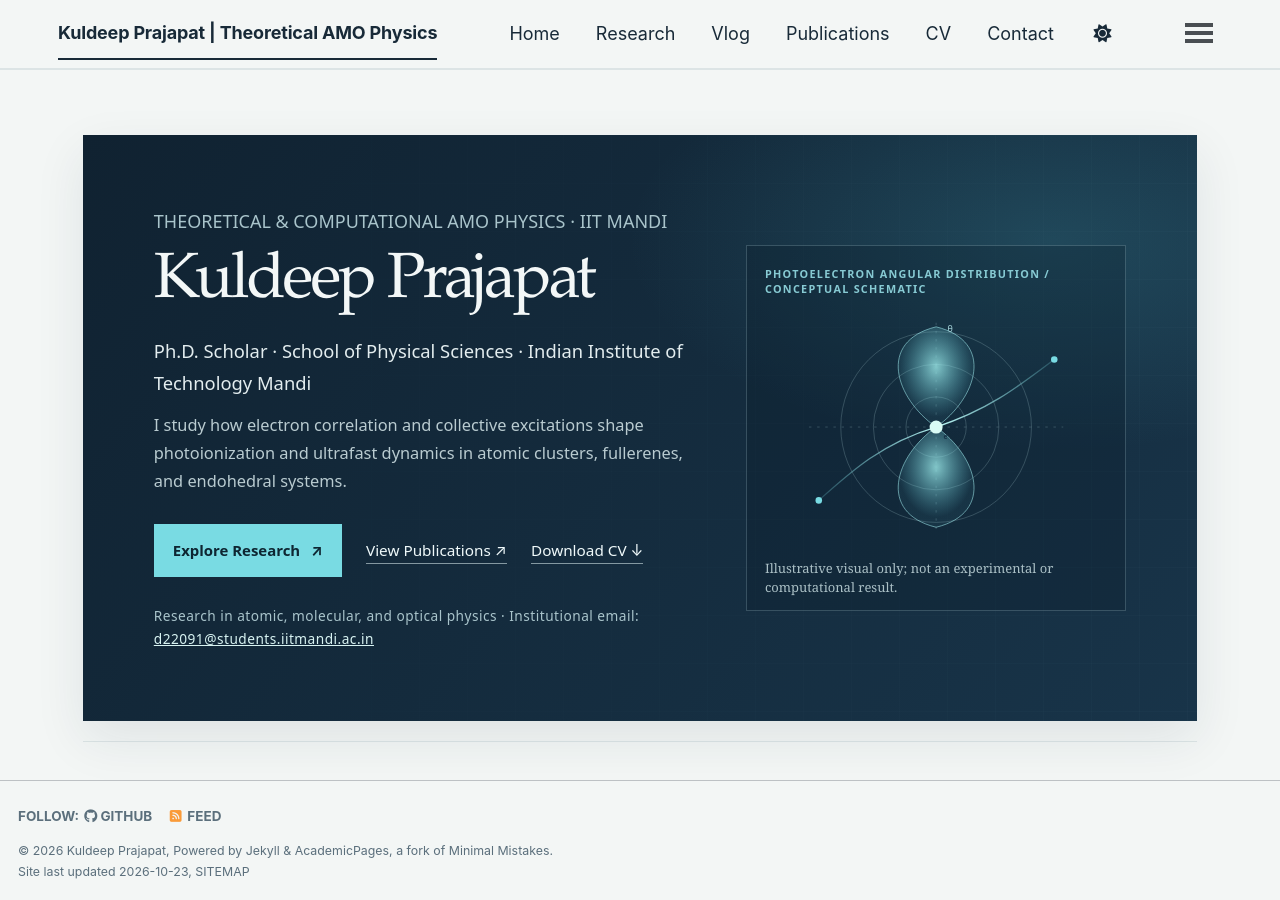
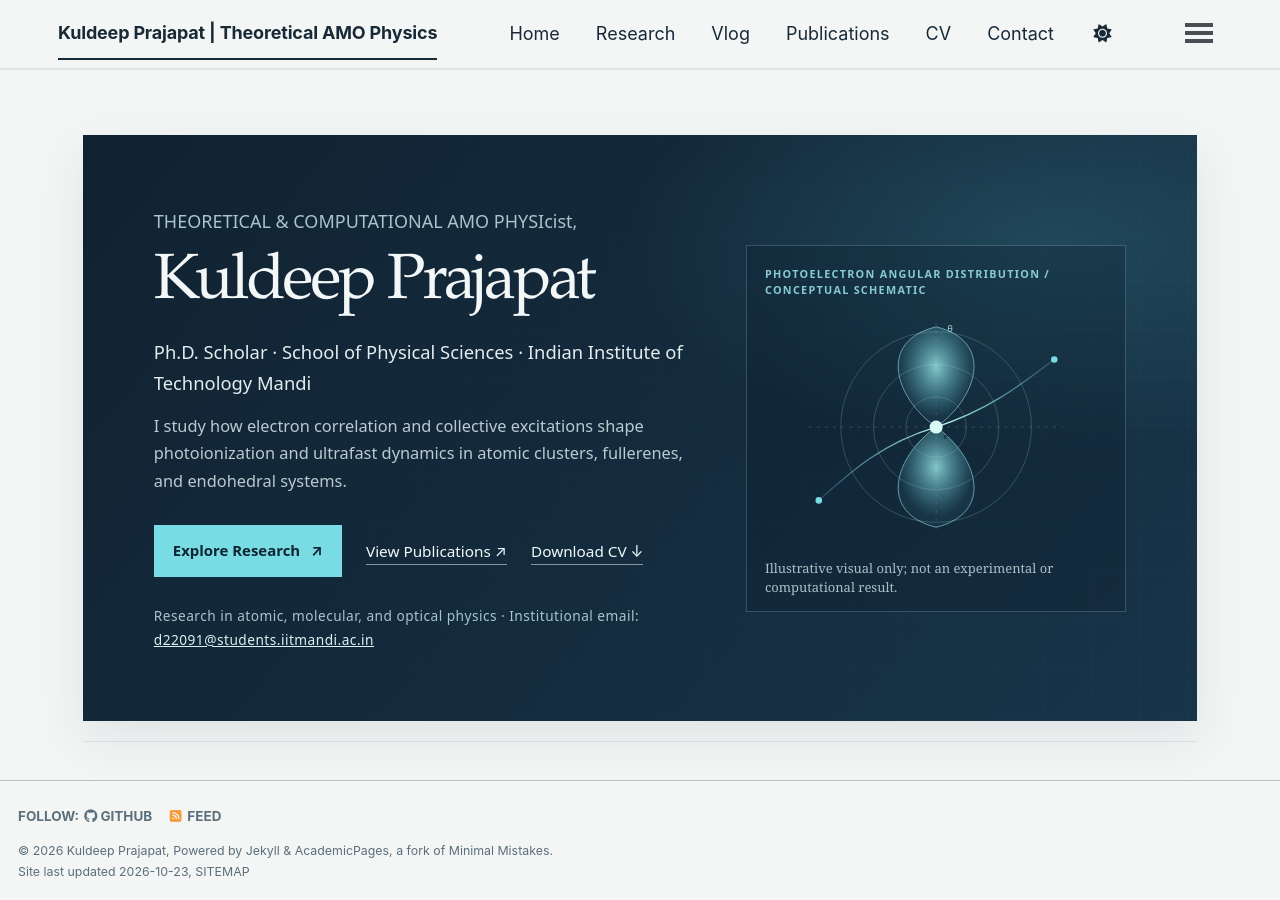
Before and after one commit to PRAJAPAT-KULDEEP/kuldeep-prajapat, a Jekyll site: the page built from _pages/about.md, in a window 1280 px wide and 900 px high. Built offline with Jekyll 4.4.1, drawn with Linux system fonts in a browser that asks for light colours; a style sheet for code colours, icons or effects is not loaded.

Commit message:
Update homepage AMO physicist label

```diff
--- a/_pages/about.md
+++ b/_pages/about.md
@@ -13,7 +13,7 @@ redirect_from:
 <section class="hero" markdown="1">
 <div class="hero__copy" markdown="1">
 
-<p class="eyebrow">THEORETICAL &amp; COMPUTATIONAL AMO PHYSICS <span aria-hidden="true">·</span> IIT MANDI</p>
+<p class="eyebrow">THEORETICAL &amp; COMPUTATIONAL AMO PHYSIcist,</p>
 
 # Kuldeep Prajapat
 
```
